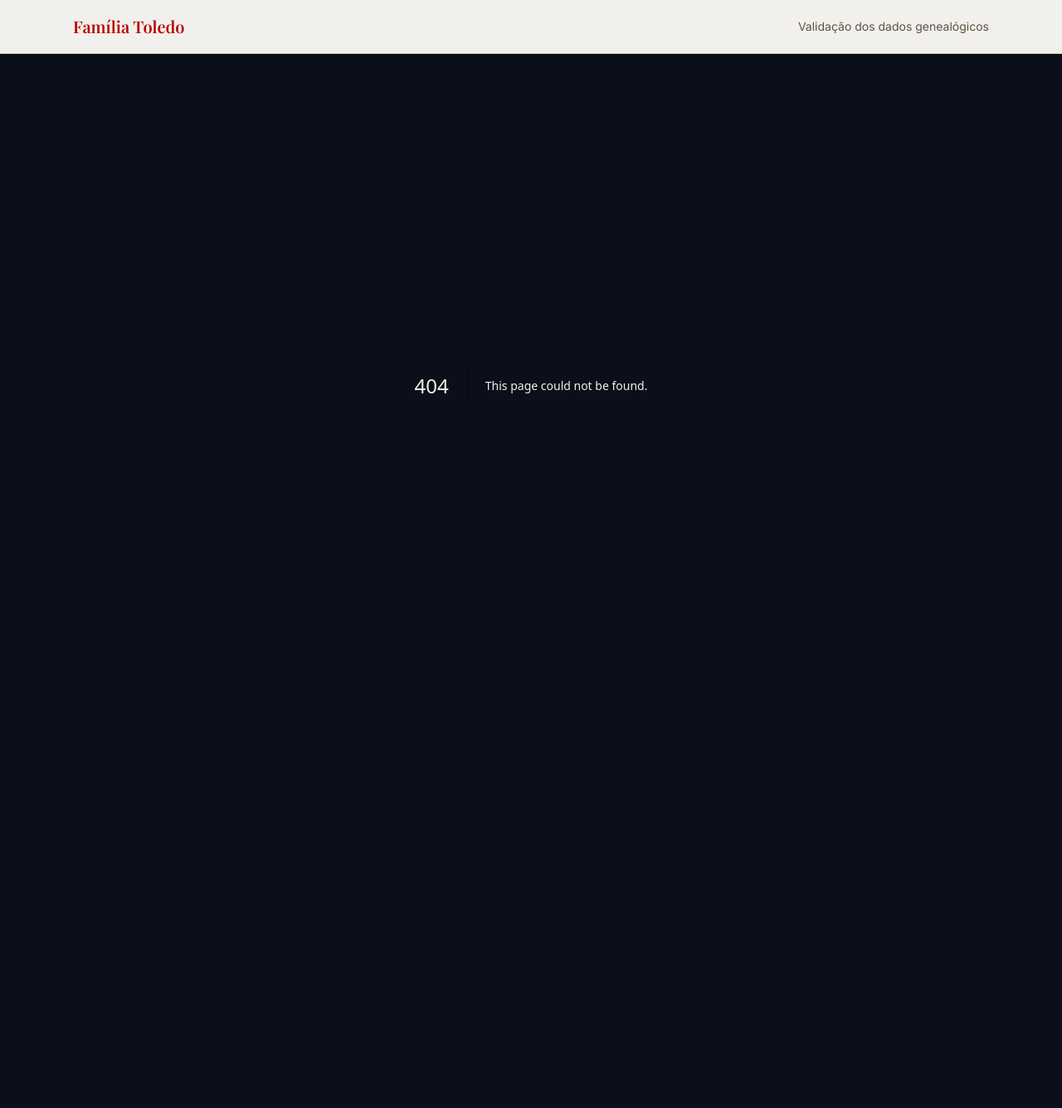
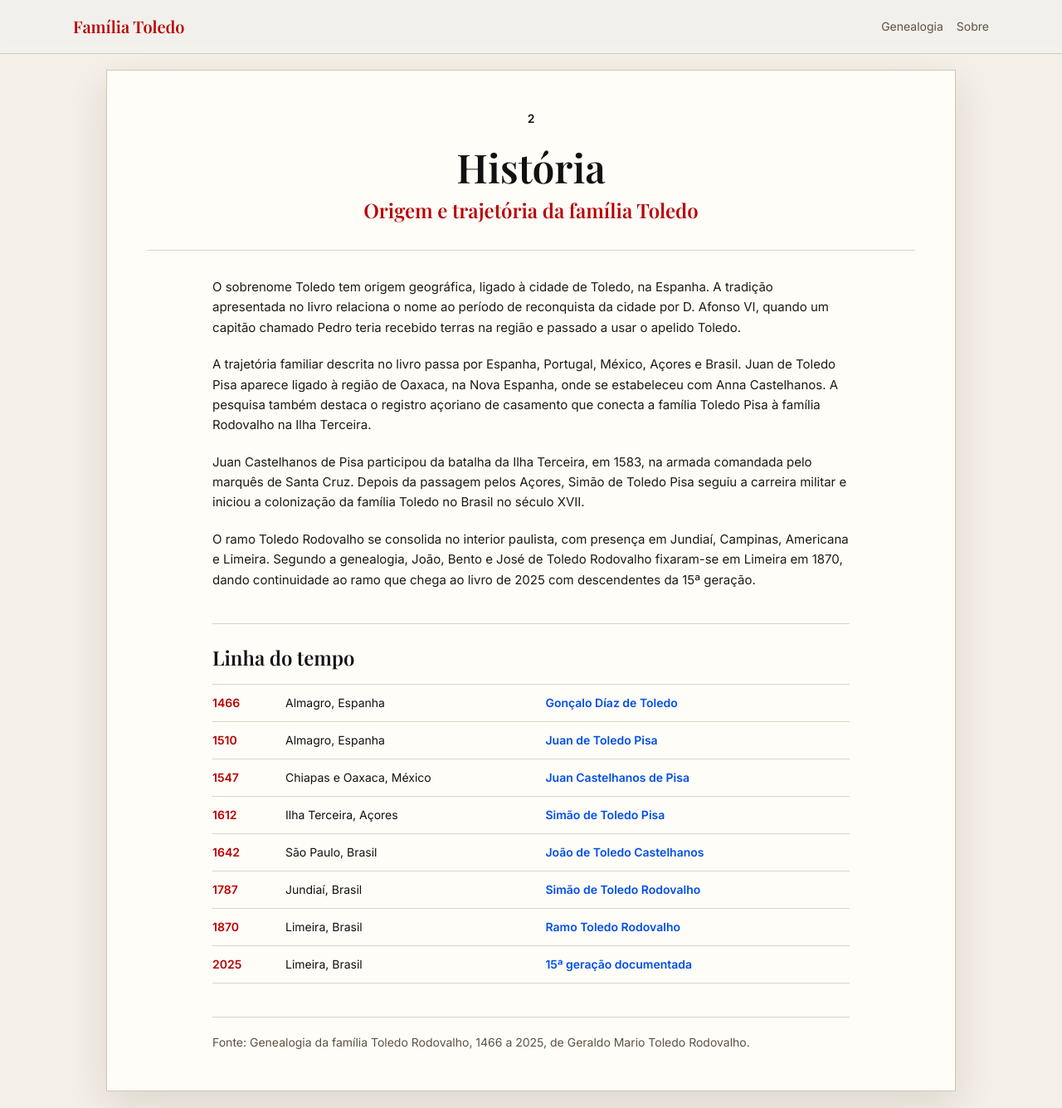
Before and after one commit to vitorrodovalho/familia-toledo, a Next.js app: page /sobre in a window 1280 px wide. Before the commit this address had no page. Shown: the whole page at 83% size. Before the commit the page ends 864 px from the top, so only its background shows below. Built offline with nearby package versions, Linux system fonts and the light colour scheme; a web font is replaced by a local one.

Commit message:
Ajusta textos iniciais e adiciona pagina sobre

```diff
--- a/src/app/dev/universe/page.tsx
+++ b/src/app/dev/universe/page.tsx
@@ -66,7 +66,7 @@ export default function UniversePage() {
 
       <LoadingScreen
         loading={showLoading}
-        totalStories={data?.meta.total_persons ?? 2996}
+        totalPeople={data?.meta.total_persons ?? 7234}
       />
     </section>
   );
--- a/src/app/page.tsx
+++ b/src/app/page.tsx
@@ -13,6 +13,9 @@ const countryLabels: Record<string, string> = {
   MX: "México",
   PT: "Portugal",
 };
+
+const bookDescription =
+  "A genealogia reúne a trajetória da família Toledo desde suas origens espanholas e portuguesas, passando pela presença no México, pela Ilha Terceira nos Açores e pela chegada ao Brasil. O percurso acompanha os ramos Toledo, Rodovalho, Toledo Pisa e Toledo Rodovalho até a fixação em Limeira, São Paulo, onde a descendência alcança a 15ª geração.";
 
 function formatDate(date: string | null, year: number | null, approx: boolean): string {
   if (date) return approx ? `${date} aprox.` : date;
@@ -101,8 +104,14 @@ function PersonBookPanel({
   if (!person) {
     return (
       <aside className="hidden border-l border-[#cfc5b2] bg-[#fffdf8] p-5 lg:block">
+        <p className="text-xs uppercase tracking-[0.18em] text-[#8b1a1a]">
+          Genealogia
+        </p>
+        <h2 className="mt-2 font-serif text-3xl font-semibold leading-tight text-[#111111]">
+          Família Toledo
+        </h2>
         <p className="text-sm leading-relaxed text-[#5d5344]">
-          Selecione uma pessoa na página para conferir os dados extraídos do livro.
+          {bookDescription}
         </p>
       </aside>
     );
@@ -256,7 +265,7 @@ export default function Home() {
     });
   }, [data?.persons, query]);
 
-  if (loading) return <LoadingScreen />;
+  if (loading) return <LoadingScreen totalPeople={7234} />;
 
   if (error) {
     return (
@@ -286,8 +295,10 @@ export default function Home() {
               1466 a 2025
             </p>
             <p className="mx-auto mt-5 max-w-2xl text-sm leading-relaxed text-[#3d352b]">
-              Página temporária para validação dos dados extraídos do livro.
-              Use a pesquisa para localizar nomes, lugares e descrições.
+              {bookDescription}
+            </p>
+            <p className="mt-5 text-sm text-[#6f6658]">
+              Geraldo Mario Toledo Rodovalho · Limeira, São Paulo, Brasil · 04 de março de 2025
             </p>
           </header>
 
@@ -316,7 +327,7 @@ export default function Home() {
               <div>
                 <p className="font-semibold">Ano e local nasc.</p>
                 <p className="text-[#3d352b]">
-                  Clique em um nome para abrir os detalhes ao lado.
+                  Registros genealógicos organizados por geração.
                 </p>
               </div>
               <div className="text-right">
--- /dev/null
+++ b/src/app/sobre/page.tsx
@@ -0,0 +1,86 @@
+const timeline = [
+  ["1466", "Almagro, Espanha", "Gonçalo Díaz de Toledo"],
+  ["1510", "Almagro, Espanha", "Juan de Toledo Pisa"],
+  ["1547", "Chiapas e Oaxaca, México", "Juan Castelhanos de Pisa"],
+  ["1612", "Ilha Terceira, Açores", "Simão de Toledo Pisa"],
+  ["1642", "São Paulo, Brasil", "João de Toledo Castelhanos"],
+  ["1787", "Jundiaí, Brasil", "Simão de Toledo Rodovalho"],
+  ["1870", "Limeira, Brasil", "Ramo Toledo Rodovalho"],
+  ["2025", "Limeira, Brasil", "15ª geração documentada"],
+];
+
+export default function AboutPage() {
+  return (
+    <section className="min-h-[calc(100vh-4rem)] bg-[#f4efe7] px-3 py-5 text-[#111111] md:px-6">
+      <article className="mx-auto max-w-5xl border border-[#cfc5b2] bg-[#fffdf8] px-5 py-8 shadow-[0_18px_45px_rgba(63,46,25,0.12)] md:px-12 md:py-12">
+        <header className="border-b border-[#ddd4c3] pb-8 text-center">
+          <p className="text-sm font-semibold text-[#111111]">2</p>
+          <h1 className="mt-6 font-serif text-4xl font-semibold leading-tight text-[#111111] md:text-5xl">
+            História
+          </h1>
+          <p className="mt-3 font-serif text-2xl font-semibold text-[#b80000]">
+            Origem e trajetória da família Toledo
+          </p>
+        </header>
+
+        <div className="mx-auto mt-8 max-w-3xl space-y-5 text-[15px] leading-relaxed text-[#1f1b16]">
+          <p>
+            O sobrenome Toledo tem origem geográfica, ligado à cidade de Toledo,
+            na Espanha. A tradição apresentada no livro relaciona o nome ao
+            período de reconquista da cidade por D. Afonso VI, quando um capitão
+            chamado Pedro teria recebido terras na região e passado a usar o
+            apelido Toledo.
+          </p>
+
+          <p>
+            A trajetória familiar descrita no livro passa por Espanha, Portugal,
+            México, Açores e Brasil. Juan de Toledo Pisa aparece ligado à região
+            de Oaxaca, na Nova Espanha, onde se estabeleceu com Anna
+            Castelhanos. A pesquisa também destaca o registro açoriano de
+            casamento que conecta a família Toledo Pisa à família Rodovalho na
+            Ilha Terceira.
+          </p>
+
+          <p>
+            Juan Castelhanos de Pisa participou da batalha da Ilha Terceira, em
+            1583, na armada comandada pelo marquês de Santa Cruz. Depois da
+            passagem pelos Açores, Simão de Toledo Pisa seguiu a carreira
+            militar e iniciou a colonização da família Toledo no Brasil no século
+            XVII.
+          </p>
+
+          <p>
+            O ramo Toledo Rodovalho se consolida no interior paulista, com
+            presença em Jundiaí, Campinas, Americana e Limeira. Segundo a
+            genealogia, João, Bento e José de Toledo Rodovalho fixaram-se em
+            Limeira em 1870, dando continuidade ao ramo que chega ao livro de
+            2025 com descendentes da 15ª geração.
+          </p>
+        </div>
+
+        <section className="mx-auto mt-10 max-w-3xl border-t border-[#ddd4c3] pt-6">
+          <h2 className="font-serif text-2xl font-semibold text-[#111111]">
+            Linha do tempo
+          </h2>
+          <div className="mt-4 divide-y divide-[#ddd4c3] border-y border-[#ddd4c3]">
+            {timeline.map(([year, place, event]) => (
+              <div
+                key={`${year}-${event}`}
+                className="grid gap-2 py-3 text-sm md:grid-cols-[5rem_minmax(0,1fr)_minmax(0,1.2fr)]"
+              >
+                <span className="font-semibold text-[#b80000]">{year}</span>
+                <span>{place}</span>
+                <span className="font-semibold text-[#004eea]">{event}</span>
+              </div>
+            ))}
+          </div>
+        </section>
+
+        <footer className="mx-auto mt-10 max-w-3xl border-t border-[#ddd4c3] pt-5 text-sm text-[#5d5344]">
+          Fonte: Genealogia da família Toledo Rodovalho, 1466 a 2025, de
+          Geraldo Mario Toledo Rodovalho.
+        </footer>
+      </article>
+    </section>
+  );
+}
--- a/src/components/shared/LoadingScreen.tsx
+++ b/src/components/shared/LoadingScreen.tsx
@@ -6,13 +6,13 @@ import { useEffect, useState } from "react";
 interface LoadingScreenProps {
   loading?: boolean;
   minimumDurationMs?: number;
-  totalStories?: number;
+  totalPeople?: number;
 }
 
 export function LoadingScreen({
   loading = true,
   minimumDurationMs = 800,
-  totalStories = 2996,
+  totalPeople = 7234,
 }: LoadingScreenProps) {
   const [minimumElapsed, setMinimumElapsed] = useState(false);
   const [progress, setProgress] = useState(0);
@@ -41,33 +41,29 @@ export function LoadingScreen({
       {visible ? (
         <motion.div
           animate={{ opacity: 1 }}
-          className="fixed inset-0 z-[90] flex items-center justify-center bg-[#0A0F1A] px-6 text-sand"
+          className="fixed inset-0 z-[90] flex items-center justify-center bg-[#f4efe7] px-6 text-[#111111]"
           exit={{ opacity: 0 }}
           initial={{ opacity: 0 }}
           transition={{ duration: 0.3 }}
         >
-          <div className="w-full max-w-sm text-center">
-            <div className="relative mx-auto mb-8 h-28 w-28">
-              {Array.from({ length: 9 }, (_, index) => (
-                <span
-                  key={index}
-                  className="absolute h-2 w-2 rounded-full bg-white shadow-[0_0_18px_rgba(255,255,255,0.9)]"
-                  style={{
-                    left: `${18 + ((index * 31) % 68)}%`,
-                    top: `${12 + ((index * 23) % 72)}%`,
-                    animation: `starlight 1.4s ease-in-out ${index * 0.12}s infinite alternate`,
-                  }}
-                />
-              ))}
-            </div>
+          <div className="w-full max-w-sm border border-[#cfc5b2] bg-[#fffdf8] px-8 py-10 text-center shadow-[0_18px_45px_rgba(63,46,25,0.12)]">
+            <p className="text-sm font-semibold text-[#111111]">1</p>
+            <p className="mt-8 font-serif text-3xl font-semibold italic leading-tight text-[#b80000]">
+              Genealogia da família Toledo
+            </p>
+            <p className="mt-2 text-sm font-semibold text-[#111111]">
+              1466 a 2025
+            </p>
 
-            <p className="font-serif text-2xl font-semibold text-white">
-              Carregando {totalStories.toLocaleString("pt-BR")} histórias...
+            <div className="mx-auto mt-8 h-px w-28 bg-[#d8cdbb]" />
+
+            <p className="mt-8 text-sm text-[#3d352b]">
+              Carregando {totalPeople.toLocaleString("pt-BR")} histórias...
             </p>
-            <div className="mt-6 h-2 overflow-hidden bg-white/10">
+            <div className="mt-5 h-2 overflow-hidden border border-[#d8cdbb] bg-white">
               <motion.div
                 animate={{ width: `${progress}%` }}
-                className="h-full bg-terracotta"
+                className="h-full bg-[#b80000]"
                 transition={{ ease: "linear", duration: 0.08 }}
               />
             </div>
--- a/src/components/shared/Navigation.tsx
+++ b/src/components/shared/Navigation.tsx
@@ -9,9 +9,14 @@ export function Navigation() {
         <Link className="min-w-0 font-serif text-xl font-semibold text-[#b80000]" href="/">
           Família Toledo
         </Link>
-        <span className="hidden text-sm text-[#5d5344] sm:block">
-          Validação dos dados genealógicos
-        </span>
+        <div className="flex items-center gap-4 text-sm text-[#5d5344]">
+          <Link className="transition hover:text-[#b80000]" href="/">
+            Genealogia
+          </Link>
+          <Link className="transition hover:text-[#b80000]" href="/sobre">
+            Sobre
+          </Link>
+        </div>
       </nav>
     </header>
   );
```
